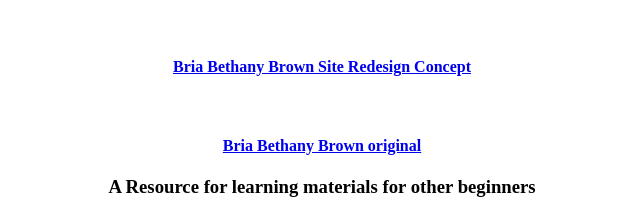
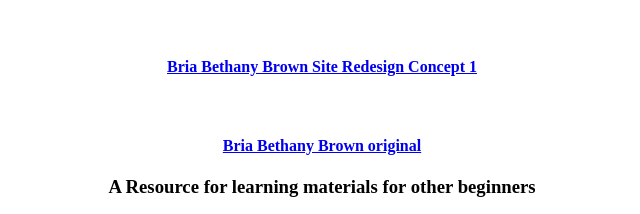
Before and after one commit to trhendri/trhendri.github.io, a plain HTML site: page index.html in a window 1280 px wide. Shown: the part 369-583 px from the top of the page, 318-958 px from the left. Drawn offline with Linux system fonts and the light colour scheme.

Commit message:
link change

```diff
--- a/index.html
+++ b/index.html
@@ -16,7 +16,7 @@
 	<h3>Projects</h3>
 	<h4><a href="http://trhendri.github.io/FeelGoodFest2015">Feel Good Fest 2015</a></h4>
 	<br>
-	<h4><a href="http://trhendri.github.io/BBB2015">Bria Bethany Brown Site Redesign Concept</a></h4>
+	<h4><a href="http://trhendri.github.io/BBB2015Redesignconcept1">Bria Bethany Brown Site Redesign Concept 1</a></h4>
 	<br>
 	<h4><a href="http://trhendri.github.io/BriaBethanyBrownOriginal">Bria Bethany Brown original</a></h4>
 
```
